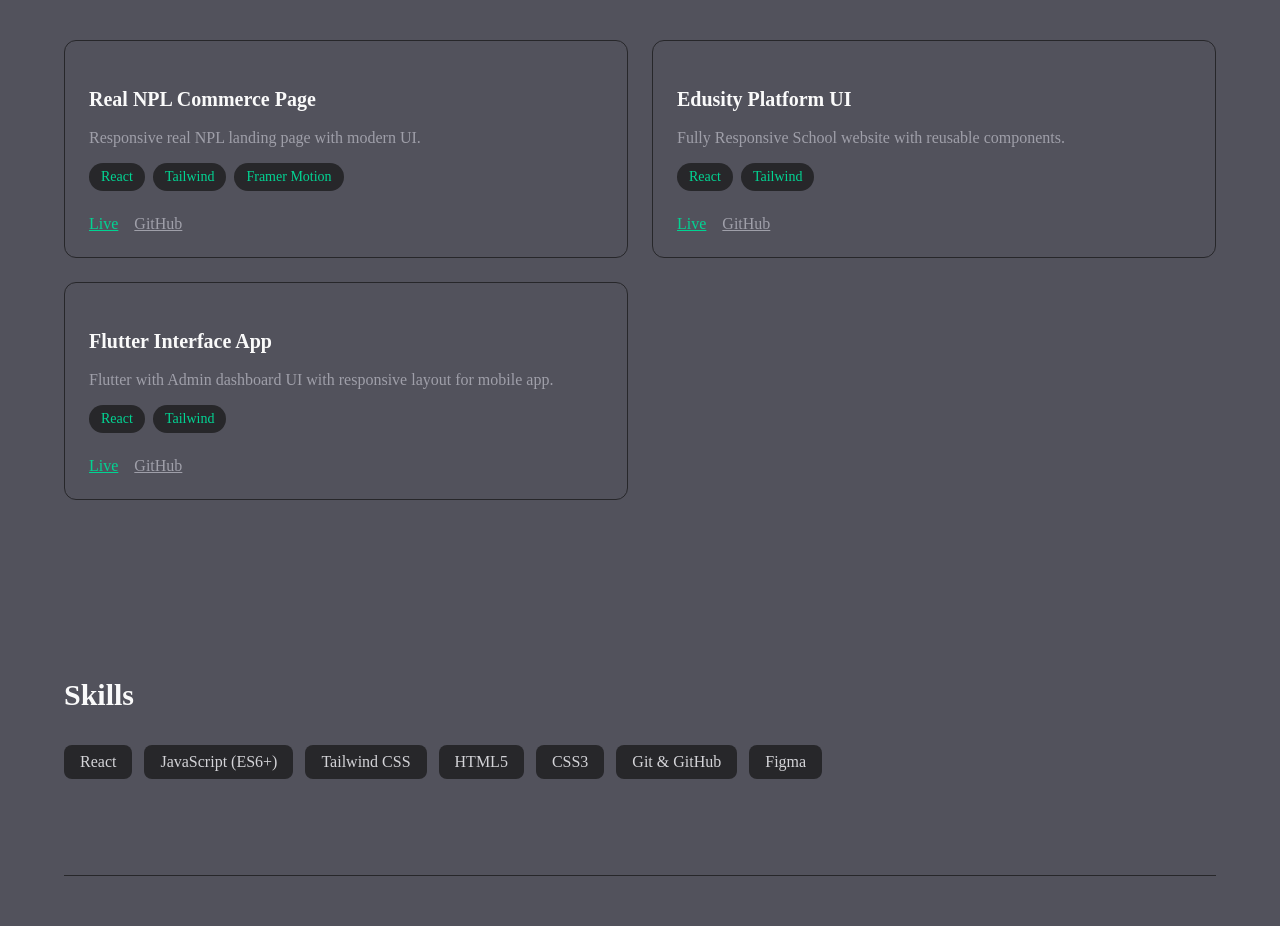
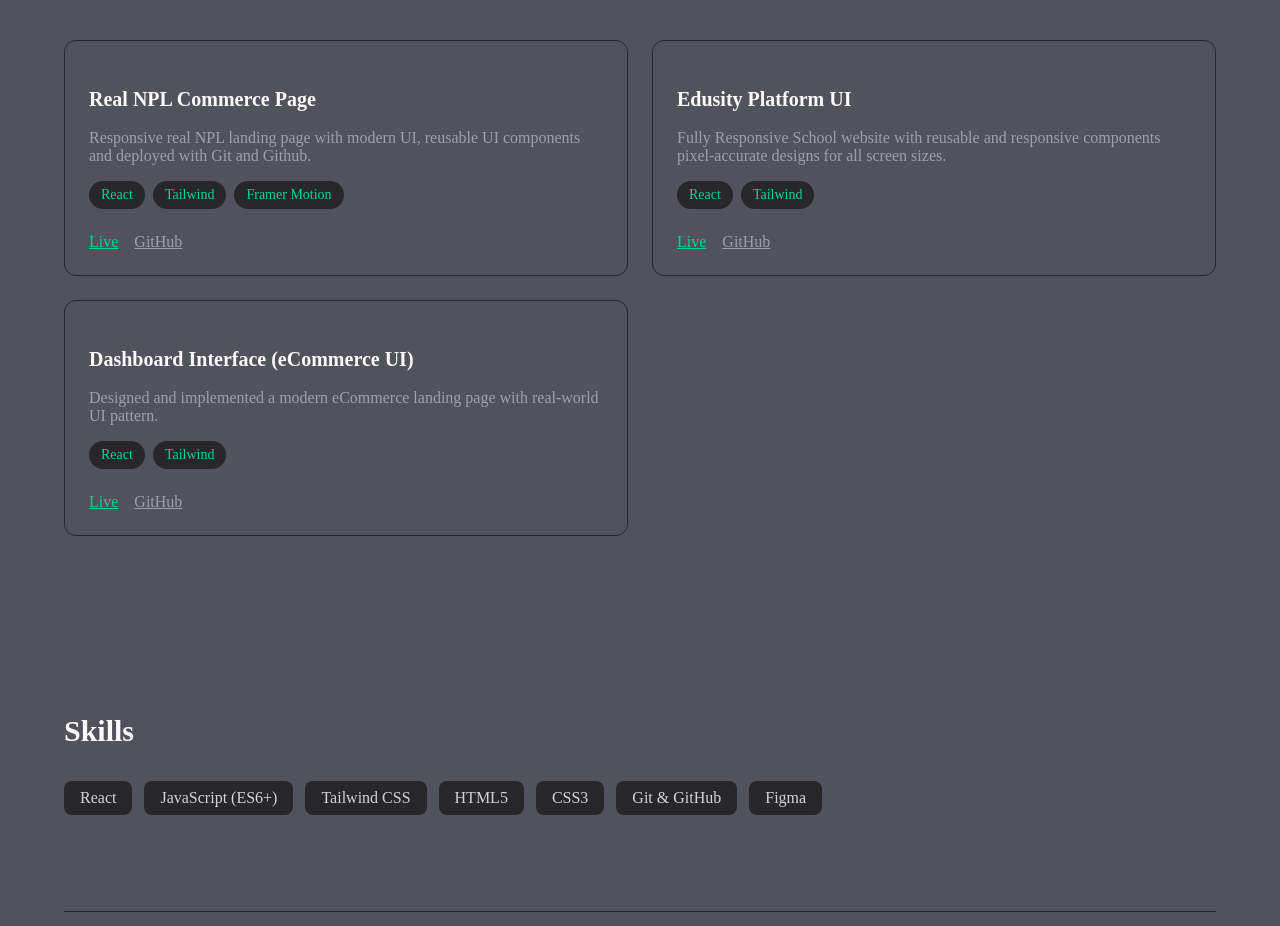
Before and after one commit to 0xSaifX/saif-portfolio, a React (Vite) app: page / in a window 1280 px wide. Shown: the part 1005-1931 px from the top of the page. Built offline with nearby package versions, Linux system fonts and the light colour scheme.

Commit message:
auto-commit

```diff
--- a/src/data/project.js
+++ b/src/data/project.js
@@ -1,21 +1,21 @@
 export const projects = [
   {
     title: "Real NPL Commerce Page",
-    description: "Responsive real NPL landing page with modern UI.",
+    description: "Responsive real NPL landing page with modern UI, reusable UI components and deployed with Git and Github.",
     tech: ["React", "Tailwind", "Framer Motion"],
     github: "https://github.com/0xSaifX/My-Npl-Project",
     live: "https://saif-npl-project.vercel.app",
   },
   {
     title: "Edusity Platform UI",
-    description: "Fully Responsive School website with reusable components.",
+    description: "Fully Responsive School website with reusable and responsive components pixel-accurate designs for all screen sizes.",
     tech: ["React", "Tailwind"],
     github: "https://github.com/0xSaifX/My-learning-roadmap1",
     live: "https://saif-scooter.vercel.app",
   },
   {
-    title: "Flutter Interface App",
-    description: "Flutter with Admin dashboard UI with responsive layout for mobile app.",
+    title: "Dashboard Interface (eCommerce UI)",
+    description: "Designed and implemented a modern eCommerce landing page with real-world UI pattern.",
     tech: ["React", "Tailwind"],
     github: "https://github.com/0xSaifX/Scooter-eCommerce-App-created",
     live: "https://saifx.netlify.app",
```
